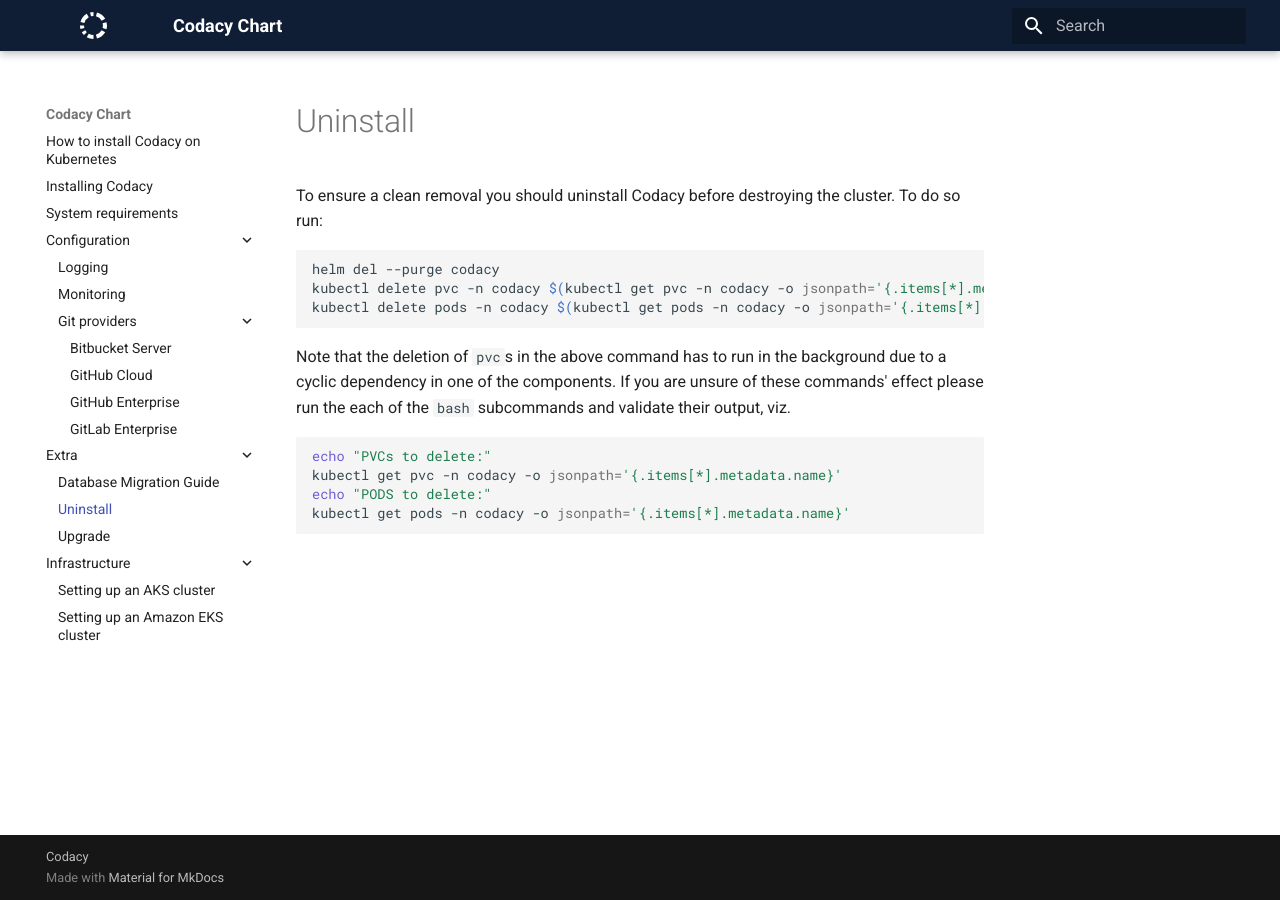
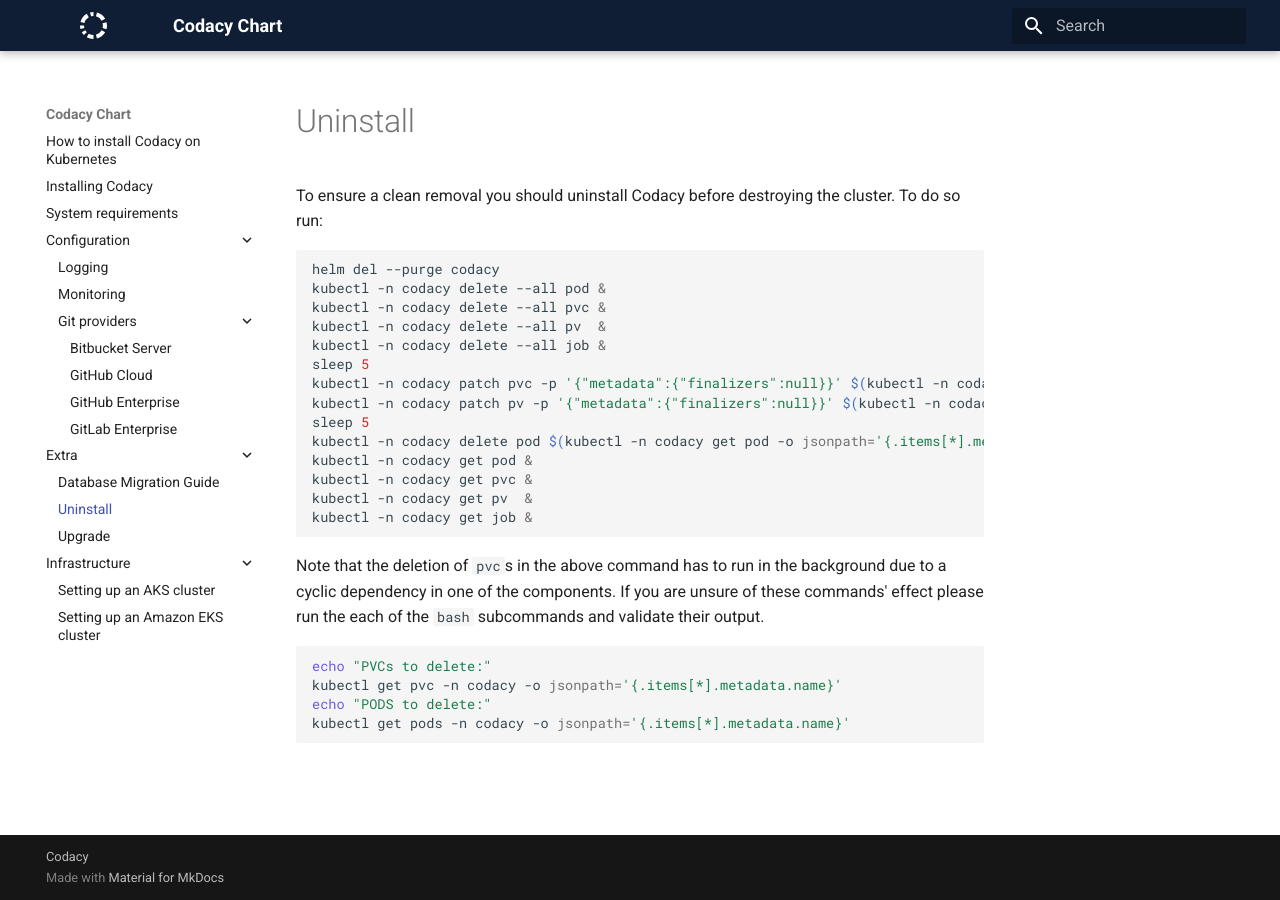
Before and after one commit to codacy/chart, an MkDocs documentation site: the page built from docs/extra/uninstall.md, in a window 1280 px wide. Built offline with MkDocs 1.6.1 and Material for MkDocs 9.7.7, drawn with Linux system fonts in a browser that asks for light colours.

Commit message:
doc: Improve uninstall

````diff
--- a/docs/extra/uninstall.md
+++ b/docs/extra/uninstall.md
@@ -1,16 +1,28 @@
 # Uninstall
 
-To ensure a clean removal you should uninstall Codacy before destroying the cluster. To do so run:
+To ensure a clean removal you should uninstall Codacy before destroying the cluster.
+To do so run:
 
 ```bash
 helm del --purge codacy
-kubectl delete pvc -n codacy $(kubectl get pvc -n codacy -o jsonpath='{.items[*].metadata.name}') &
-kubectl delete pods -n codacy $(kubectl get pods -n codacy -o jsonpath='{.items[*].metadata.name}') --force --grace-period=0
+kubectl -n codacy delete --all pod &
+kubectl -n codacy delete --all pvc &
+kubectl -n codacy delete --all pv  &
+kubectl -n codacy delete --all job &
+sleep 5
+kubectl -n codacy patch pvc -p '{"metadata":{"finalizers":null}}' $(kubectl -n codacy get pvc -o jsonpath='{.items[*].metadata.name}')
+kubectl -n codacy patch pv -p '{"metadata":{"finalizers":null}}' $(kubectl -n codacy get pv -o jsonpath='{.items[*].metadata.name}')
+sleep 5
+kubectl -n codacy delete pod $(kubectl -n codacy get pod -o jsonpath='{.items[*].metadata.name}') --force --grace-period=0
+kubectl -n codacy get pod &
+kubectl -n codacy get pvc &
+kubectl -n codacy get pv  &
+kubectl -n codacy get job &
 ```
 
 Note that the deletion of `pvc`s in the above command has to run in the background
 due to a cyclic dependency in one of the components. If you are unsure of these
-commands' effect please run the each of the `bash` subcommands and validate their output, viz.
+commands' effect please run the each of the `bash` subcommands and validate their output.
 
 ```bash
 echo "PVCs to delete:"
````
